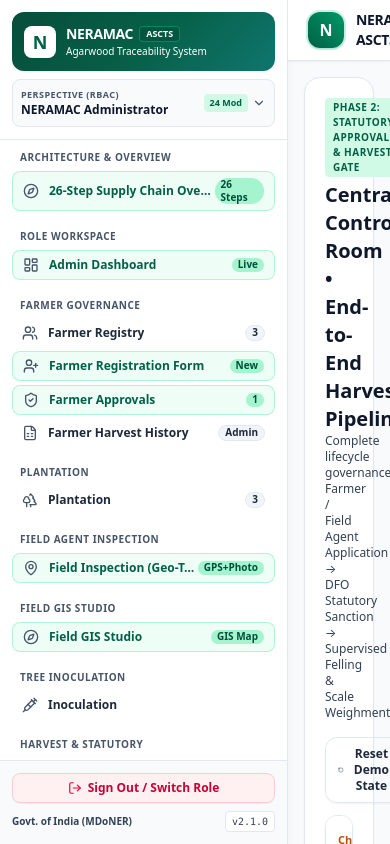
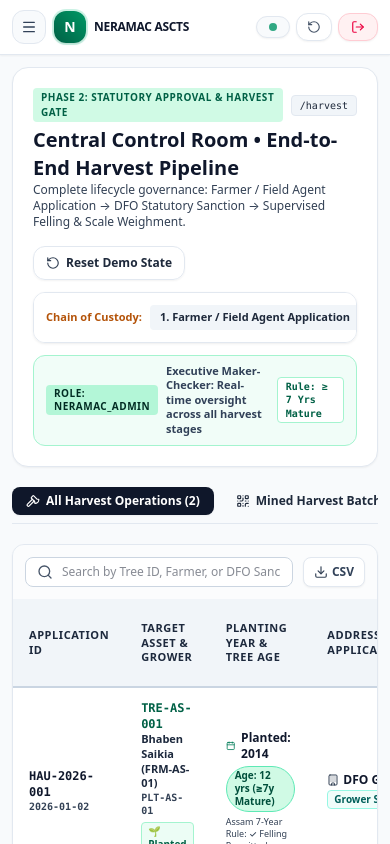
Before and after one commit to Shrey-SSBDigital/naramac-demo, a React (Vite) app in the folder client/: page /harvest in a window 390 px wide. Shown: the top 844 px of the page. Built offline with nearby package versions, Linux system fonts and the light colour scheme.

Commit message:
reponsive

```diff
--- a/client/src/components/common/DataTable.jsx
+++ b/client/src/components/common/DataTable.jsx
@@ -72,8 +72,8 @@ export default function DataTable({
   return (
     <div className="bg-white border border-slate-200 rounded-xl overflow-hidden shadow-xs flex flex-col">
       {/* Table Toolbar */}
-      <div className="p-3.5 border-b border-slate-100 flex flex-wrap items-center justify-between gap-3 bg-slate-50/50">
-        <div className="flex items-center gap-2 flex-1 min-w-[240px] max-w-md">
+      <div className="p-3 sm:p-3.5 border-b border-slate-100 flex flex-wrap items-center justify-between gap-2.5 sm:gap-3 bg-slate-50/50">
+        <div className="flex items-center gap-2 flex-1 min-w-0 sm:min-w-[240px] max-w-md w-full">
           <div className="relative w-full">
             <Search className="w-4 h-4 text-slate-400 absolute left-3 top-1/2 -translate-y-1/2" />
             <input
@@ -163,7 +163,7 @@ export default function DataTable({
       </div>
 
       {/* Pagination Footer */}
-      <div className="p-3 border-t border-slate-100 flex items-center justify-between text-xs text-slate-500 bg-slate-50/40">
+      <div className="p-3 border-t border-slate-100 flex flex-wrap items-center justify-between gap-2 text-xs text-slate-500 bg-slate-50/40">
         <div>
           Showing <span className="font-bold text-slate-800">{filteredData.length > 0 ? (currentPage - 1) * pageSize + 1 : 0}</span> to{' '}
           <span className="font-bold text-slate-800">{Math.min(currentPage * pageSize, filteredData.length)}</span> of{' '}
--- a/client/src/components/common/Toast.jsx
+++ b/client/src/components/common/Toast.jsx
@@ -5,7 +5,7 @@ export default function Toast({ toasts = [] }) {
   if (toasts.length === 0) return null;
 
   return (
-    <div className="fixed bottom-5 right-5 z-50 flex flex-col gap-2 max-w-sm pointer-events-none">
+    <div className="fixed bottom-4 right-4 left-4 sm:left-auto z-50 flex flex-col gap-2 sm:max-w-sm pointer-events-none">
       {toasts.map(toast => {
         const isSuccess = toast.type === 'success';
         const isWarning = toast.type === 'warning';
--- a/client/src/components/navigation/EnterpriseNavbar.jsx
+++ b/client/src/components/navigation/EnterpriseNavbar.jsx
@@ -3,10 +3,10 @@ import { useNavigate } from '@tanstack/react-router';
 import { useEnterprise } from '../../context/EnterpriseContext';
 import { USER_ROLES } from '../../data/mockEnterpriseData';
 import { getDefaultRouteForRole } from '../../utils/rbacConfig';
-import { Search, RotateCcw, ShieldCheck, Bell, ChevronDown, Check, Sparkles, Building2, LogOut } from 'lucide-react';
+import { Search, RotateCcw, ShieldCheck, Bell, ChevronDown, Check, Sparkles, Building2, LogOut, Menu } from 'lucide-react';
 import FacilityRegistryModal from '../common/FacilityRegistryModal';
 
-export default function EnterpriseNavbar({ activeModule, onSelectModule, onOpenTraceSearch }) {
+export default function EnterpriseNavbar({ activeModule, onSelectModule, onOpenTraceSearch, onToggleSidebar }) {
   const {
     activeRole,
     setActiveRole,
@@ -34,28 +34,38 @@ export default function EnterpriseNavbar({ activeModule, onSelectModule, onOpenT
   };
 
   return (
-    <header className="bg-white border-b border-slate-200 sticky top-0 z-40 shadow-xs">
-      <div className="px-5 py-2.5 flex items-center justify-between gap-4">
-        {/* Left: Brand Identity & Active Perspective */}
-        <div className="flex items-center gap-3">
+    <header className="bg-white border-b border-slate-200 sticky top-0 z-30 shadow-xs">
+      <div className="px-3 sm:px-5 py-2.5 flex items-center justify-between gap-2 sm:gap-4">
+        {/* Left: Mobile Menu + Brand Identity & Active Perspective */}
+        <div className="flex items-center gap-2 sm:gap-3 min-w-0">
+          {onToggleSidebar && (
+            <button
+              type="button"
+              onClick={onToggleSidebar}
+              aria-label="Open navigation menu"
+              className="lg:hidden p-2 rounded-xl border border-slate-200 bg-slate-50 hover:bg-slate-100 text-slate-700 transition flex-shrink-0"
+            >
+              <Menu className="w-4 h-4" />
+            </button>
+          )}
           <button
             onClick={() => {
               if (onSelectModule) onSelectModule('HOME');
               navigate({ to: '/overview' });
             }}
-            className="w-9 h-9 rounded-xl bg-gradient-to-tr from-emerald-800 to-emerald-600 text-white flex items-center justify-center font-black text-base shadow-sm ring-2 ring-emerald-500/20 hover:scale-105 transition flex-shrink-0"
+            className="w-8 h-8 sm:w-9 sm:h-9 rounded-xl bg-gradient-to-tr from-emerald-800 to-emerald-600 text-white flex items-center justify-center font-black text-sm sm:text-base shadow-sm ring-2 ring-emerald-500/20 hover:scale-105 transition flex-shrink-0"
             title="Go to 26-Step Supply Chain Overview (/overview)"
           >
             N
           </button>
-          <div>
-            <div className="flex items-center gap-2">
+          <div className="min-w-0">
+            <div className="flex items-center gap-1.5 sm:gap-2">
               <button
                 onClick={() => {
                   if (onSelectModule) onSelectModule('HOME');
                   navigate({ to: '/overview' });
                 }}
-                className="text-sm font-extrabold text-slate-900 tracking-tight hover:text-emerald-700 transition text-left"
+                className="text-xs sm:text-sm font-extrabold text-slate-900 tracking-tight hover:text-emerald-700 transition text-left truncate"
               >
                 NERAMAC ASCTS
               </button>
@@ -64,7 +74,7 @@ export default function EnterpriseNavbar({ activeModule, onSelectModule, onOpenT
                   if (onSelectModule) onSelectModule('HOME');
                   navigate({ to: '/overview' });
                 }}
-                className={`text-[10px] font-bold px-2 py-0.5 rounded transition ${
+                className={`hidden sm:inline-flex text-[10px] font-bold px-2 py-0.5 rounded transition ${
                   activeModule === 'HOME'
                     ? 'bg-emerald-700 text-white shadow-xs'
                     : 'bg-emerald-100 text-emerald-800 hover:bg-emerald-200'
@@ -72,24 +82,24 @@ export default function EnterpriseNavbar({ activeModule, onSelectModule, onOpenT
               >
                 Overview (/overview)
               </button>
-              <span className="hidden sm:inline-block text-[10px] font-bold px-1.5 py-0.5 rounded bg-amber-100 text-amber-900 border border-amber-300">
+              <span className="hidden md:inline-block text-[10px] font-bold px-1.5 py-0.5 rounded bg-amber-100 text-amber-900 border border-amber-300">
                 Assam & Tripura Clusters
               </span>
             </div>
-            <p className="text-[11px] text-slate-500 hidden md:block">
+            <p className="text-[11px] text-slate-500 hidden md:block truncate">
               Agarwood Traceability & Supply Chain Management System • RFP 06/31
             </p>
           </div>
         </div>
 
         {/* Right: Controls, Offline Sync, Role Switcher */}
-        <div className="flex items-center gap-2">
+        <div className="flex items-center gap-1.5 sm:gap-2 flex-shrink-0">
           {/* Facilities Master Registry Pill */}
           <button
             type="button"
             onClick={() => setShowFacilitiesModal(true)}
             title="View Geo-Referenced Master Facility Registry"
-            className="hidden xl:flex items-center gap-1.5 px-2.5 py-1.5 text-xs font-bold text-slate-700 bg-slate-100 hover:bg-slate-200 rounded-xl transition border border-slate-200 shadow-2xs"
+            className="hidden md:flex items-center gap-1.5 px-2.5 py-1.5 text-xs font-bold text-slate-700 bg-slate-100 hover:bg-slate-200 rounded-xl transition border border-slate-200 shadow-2xs"
           >
             <Building2 className="w-3.5 h-3.5 text-teal-700" />
             <span>Facilities</span>
--- a/client/src/components/navigation/EnterpriseSidebar.jsx
+++ b/client/src/components/navigation/EnterpriseSidebar.jsx
@@ -33,14 +33,17 @@ import {
   Lock,
   ChevronDown,
   LogOut,
-  Scale
+  Scale,
+  X
 } from 'lucide-react';
 
 export default function EnterpriseSidebar({
   activeModule,
   onSelectModule,
   onOpenLegacyFlow,
-  onOpenLegacyGeoStudio
+  onOpenLegacyGeoStudio,
+  isOpen = false,
+  onClose
 }) {
   const {
     activeRole,
@@ -231,15 +234,28 @@ export default function EnterpriseSidebar({
   }).filter(grp => grp.items.length > 0);
 
   return (
-    <aside className="w-72 bg-white border-r border-slate-200 flex flex-col h-screen sticky top-0 flex-shrink-0 z-30 shadow-xs">
+    <>
+      {isOpen && (
+        <div
+          className="fixed inset-0 bg-slate-900/50 backdrop-blur-xs z-40 lg:hidden"
+          onClick={() => onClose && onClose()}
+        />
+      )}
+      <aside
+        className={`fixed inset-y-0 left-0 z-50 w-72 max-w-[85vw] bg-white border-r border-slate-200 flex-col h-screen lg:sticky lg:top-0 flex-shrink-0 shadow-xl lg:shadow-xs transform transition-transform duration-200 ease-out ${
+          isOpen ? 'flex translate-x-0' : 'hidden lg:flex -translate-x-full lg:translate-x-0'
+        }`}
+      >
       {/* Brand Header */}
       <div className="p-3 border-b border-slate-200">
+        <div className="flex items-center gap-2">
           <button
             onClick={() => {
               if (onSelectModule) onSelectModule('HOME');
+              if (onClose) onClose();
               navigate({ to: '/' });
             }}
-          className="w-full text-left brand-header p-3 rounded-xl shadow-xs text-white space-y-1 transition hover:opacity-95"
+            className="flex-1 min-w-0 text-left brand-header p-3 rounded-xl shadow-xs text-white space-y-1 transition hover:opacity-95"
           >
             <div className="flex items-center gap-2.5">
               <div className="w-8 h-8 rounded-lg bg-white text-emerald-800 flex items-center justify-center font-extrabold text-lg shadow-xs flex-shrink-0">
@@ -258,6 +274,17 @@ export default function EnterpriseSidebar({
               </div>
             </div>
           </button>
+          {onClose && (
+            <button
+              type="button"
+              onClick={onClose}
+              aria-label="Close navigation menu"
+              className="lg:hidden p-2 rounded-lg text-slate-500 hover:bg-slate-100 hover:text-slate-900 transition flex-shrink-0"
+            >
+              <X className="w-5 h-5" />
+            </button>
+          )}
+        </div>
 
         {/* Active Role Card & Dropdown Switcher */}
         <div className="mt-2 relative">
@@ -333,6 +360,7 @@ export default function EnterpriseSidebar({
                   key={item.id}
                   onClick={() => {
                     if (onSelectModule) onSelectModule(item.id, item.path);
+                    if (onClose) onClose();
                     navigate({ to: item.path });
                   }}
                   className={`w-full text-left px-2.5 py-1.5 rounded-lg text-xs font-semibold flex items-center justify-between transition group ${
@@ -408,5 +436,6 @@ export default function EnterpriseSidebar({
         </div>
       </div>
     </aside>
+    </>
   );
 }
--- a/client/src/index.css
+++ b/client/src/index.css
@@ -10,6 +10,7 @@
     color: #0f172a !important;
     font-family: var(--font-sans);
     min-height: 100vh;
+    overflow-x: hidden;
     -webkit-font-smoothing: antialiased;
   }
 }
--- a/client/src/router/appRouter.jsx
+++ b/client/src/router/appRouter.jsx
@@ -74,6 +74,7 @@ function RootLayout() {
   const [currentStep, setCurrentStep] = useState(1);
   const [completedSteps, setCompletedSteps] = useState([1]);
   const [traceSearchQuery, setTraceSearchQuery] = useState('PCK-NER-2026-001');
+  const [mobileSidebarOpen, setMobileSidebarOpen] = useState(false);
   const [workflowData, setWorkflowData] = useState({
     farmer: {
       fullName: 'Bhaben Saikia',
@@ -160,17 +161,29 @@ function RootLayout() {
 
   return (
     <FlowDemonstratorContext.Provider value={flowContextValue}>
-      <div className="flex h-screen bg-slate-100 text-slate-900 font-sans antialiased overflow-hidden selection:bg-emerald-600 selection:text-white">
+      <div className="flex min-h-screen lg:h-screen bg-slate-100 text-slate-900 font-sans antialiased lg:overflow-hidden selection:bg-emerald-600 selection:text-white">
         <EnterpriseSidebar
           activeModule={currentModule}
-          onSelectModule={(mod, path) => appNavigate(path || mod)}
-          onOpenLegacyFlow={() => navigate({ to: '/flow' })}
-          onOpenLegacyGeoStudio={() => navigate({ to: '/field-gis-studio' })}
+          isOpen={mobileSidebarOpen}
+          onClose={() => setMobileSidebarOpen(false)}
+          onSelectModule={(mod, path) => {
+            setMobileSidebarOpen(false);
+            appNavigate(path || mod);
+          }}
+          onOpenLegacyFlow={() => {
+            setMobileSidebarOpen(false);
+            navigate({ to: '/flow' });
+          }}
+          onOpenLegacyGeoStudio={() => {
+            setMobileSidebarOpen(false);
+            navigate({ to: '/field-gis-studio' });
+          }}
         />
 
-        <div className="flex-1 flex flex-col h-screen overflow-y-auto bg-slate-50">
+        <div className="flex-1 min-w-0 flex flex-col min-h-screen lg:h-screen lg:overflow-y-auto bg-slate-50">
           <EnterpriseNavbar
             activeModule={currentModule}
+            onToggleSidebar={() => setMobileSidebarOpen(prev => !prev)}
             onSelectModule={(mod) => appNavigate(mod)}
             onOpenTraceSearch={(q) => {
               setTraceSearchQuery(q);
@@ -178,7 +191,7 @@ function RootLayout() {
             }}
           />
 
-          <main className={`p-4 md:p-6 w-full mx-auto pb-24 ${isWideLayout ? 'max-w-[1500px]' : 'max-w-6xl'}`}>
+          <main className={`p-3 sm:p-4 md:p-6 w-full mx-auto pb-24 ${isWideLayout ? 'max-w-[1500px]' : 'max-w-6xl'}`}>
             <Outlet />
           </main>
         </div>
```
Also changed, not shown: client/src/components/common/Modal.jsx (+7 -7 lines). Lines whose indentation alone changed are shown as unchanged.
